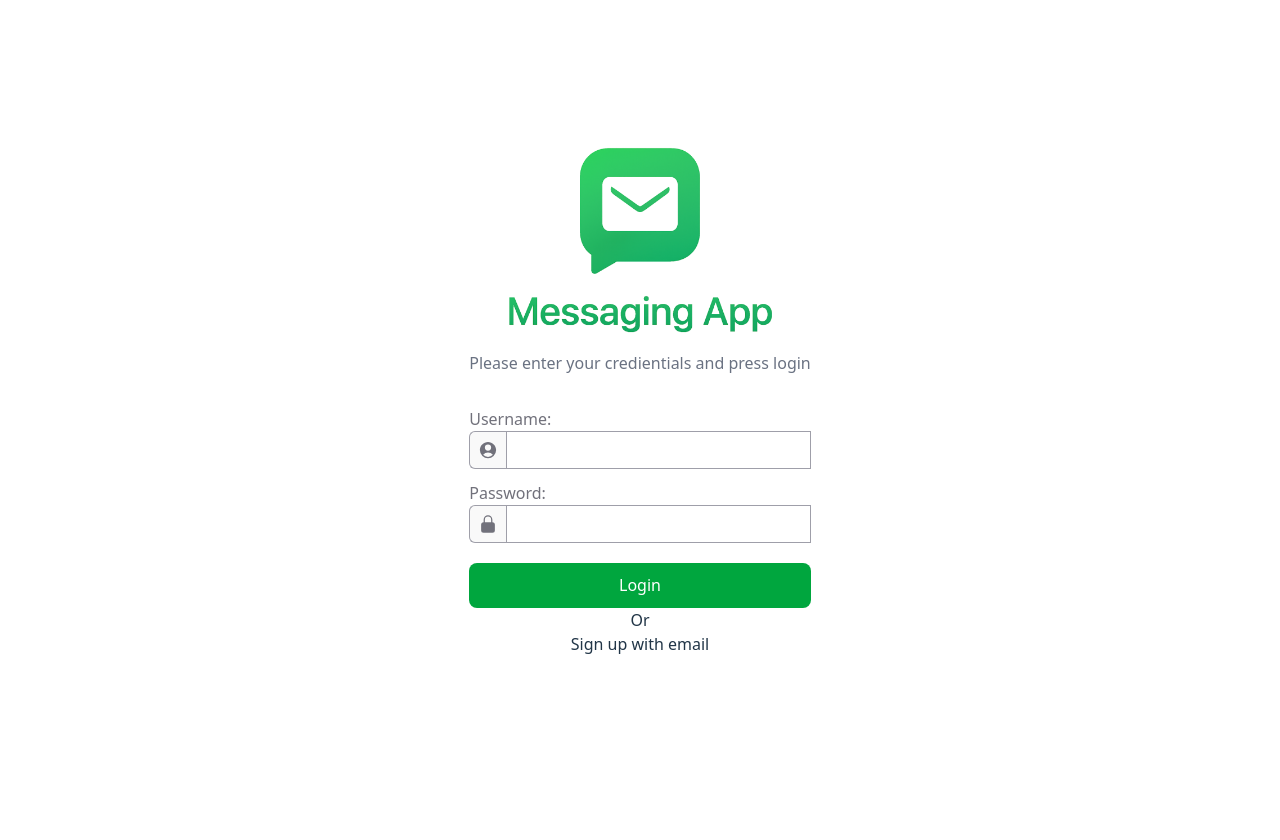
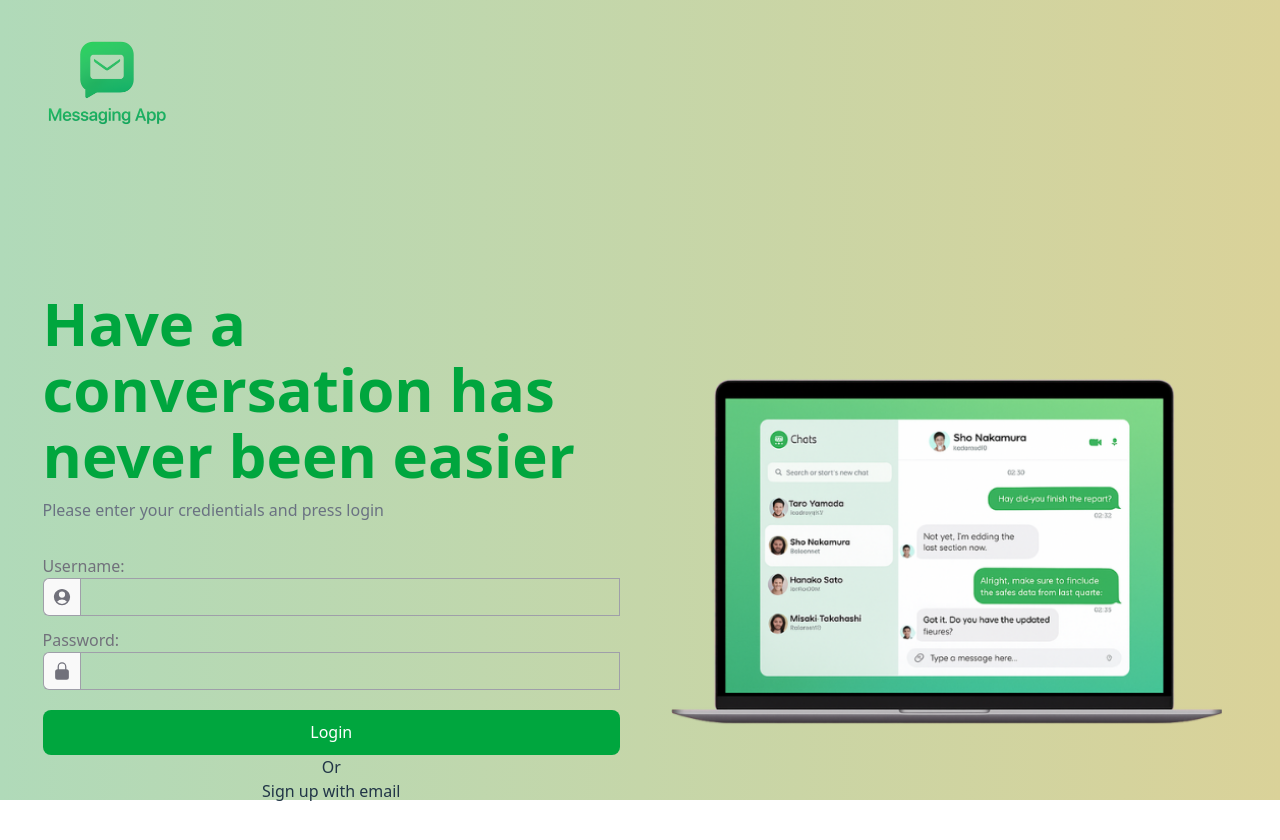
Before and after one commit to VietAnhPhan/top-messaging-app, a React (Vite) app: page /login in a window 1280 px wide. Shown: the top 840 px of the page. Before the commit the page ends 800 px from the top, so only its background shows below. Built offline with nearby package versions, Linux system fonts and the light colour scheme; no server answers.

Commit message:
Styling login page

```diff
--- a/src/components/Login/Login.css
+++ /dev/null
@@ -1,13 +0,0 @@
-@import "tailwindcss";
-
-@layer base {
-  input {
-    border-color: var(--color-zinc-400);
-    border-width: 1px;
-    color: black;
-  }
-}
-
-@theme {
-  --color-icon-box: #f9f9f9;
-}
--- a/src/components/Login/Login.jsx
+++ b/src/components/Login/Login.jsx
@@ -1,5 +1,6 @@
-import "./Login.css";
+import styles from "./Login.module.css";
 import logoImage from "/logo-landscape.png";
+import introImage from "/intro-app.png";
 import { ErrorBoundary } from "react-error-boundary";
 import { useState } from "react";
 import { Link, useNavigate } from "react-router";
@@ -43,11 +44,18 @@ function Login(props) {
     <ErrorBoundary
       fallback={<p>There was an error while submitting the form</p>}
     >
+      <div className={styles.backgroundColor}>
+        <div className={styles.container}>
           <title>{`Login | ${props.sitename}`}</title>
-      <div className="flex items-center h-full justify-center">
-        <div className="bg-white p-6 rounded-md xl:col-span-1 xl:col-start-3">
+          <div className="flex pt-10">
+            <img src={logoImage} alt="login icon" className="w-32" />
+          </div>
+          <div className="flex items-center gap-x-10 h-full justify-center">
+            <div className="rounded-md xl:col-span-1 xl:col-start-3 flex-1">
               <div className="mb-8 flex flex-col gap-2.5">
-            <img src={logoImage} alt="login icon" className="w-72 mx-auto" />
+                <h1 className="font-bold text-green-600 text-[60px]">
+                  Have a conversation has never been easier
+                </h1>
                 <p className="text-gray-500">
                   Please enter your credientials and press login
                 </p>
@@ -122,6 +130,11 @@ function Login(props) {
                 </Link>
               </form>
             </div>
+            <div className="flex-1">
+              <img width={700} src={introImage} alt="intro app" />
+            </div>
+          </div>
+        </div>
       </div>
     </ErrorBoundary>
   );
--- /dev/null
+++ b/src/components/Login/Login.module.css
@@ -0,0 +1,33 @@
+@import "tailwindcss";
+
+@layer base {
+  input {
+    border-color: var(--color-zinc-400);
+    border-width: 1px;
+    color: black;
+  }
+}
+
+@theme {
+  --color-icon-box: #f9f9f9;
+}
+
+.container {
+  max-width: 1195px;
+  margin: 0 auto;
+}
+
+.backgroundColor {
+  background: #dad299; /* fallback for old browsers */
+  background: -webkit-linear-gradient(
+    to right,
+    #b0dab9,
+    #dad299
+  ); /* Chrome 10-25, Safari 5.1-6 */
+  background: linear-gradient(
+    to right,
+    #b0dab9,
+    #dad299
+  ); /* W3C, IE 10+/ Edge, Firefox 16+, Chrome 26+, Opera 12+, Safari 7+ */
+  height: 100%;
+}
--- a/src/index.css
+++ b/src/index.css
@@ -48,7 +48,7 @@ body {
 }
 
 h1 {
-  font-size: 3.2em;
+  /* font-size: 3.2em; */
   line-height: 1.1;
 }
 
--- a/src/routes.jsx
+++ b/src/routes.jsx
@@ -20,7 +20,7 @@ const router = createBrowserRouter([
       {
         path: "/",
         loader: homeLoader,
-        element: <Home sitename="ReactJS template" />,
+        element: <Home sitename="Messaging App" />,
       },
 
       {
@@ -53,11 +53,11 @@ const router = createBrowserRouter([
   },
   {
     path: "/login",
-    element: <Login sitename="ReactJS template" />,
+    element: <Login sitename="MessagingApp" />,
   },
   {
     path: "/sign-up",
-    element: <Signup sitename="ReactJS template" />,
+    element: <Signup sitename="Messaging App" />,
   },
 ]);
 
```
Also changed, not shown: public/intro-app.png (added). Lines whose indentation alone changed are shown as unchanged.
